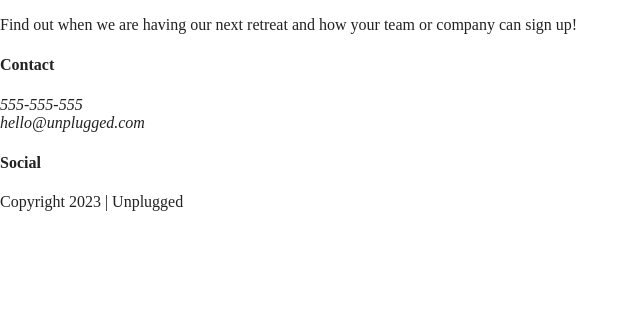
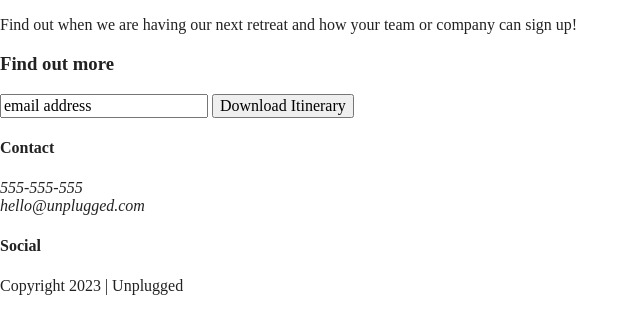
Before and after one commit to stephanieparra/unplugged, a website built with Parcel: page index.html in a window 1280 px wide. Shown: the part 176-510 px from the top of the page, without its empty margins (0-640 px from the left). Built offline with nearby package versions, Linux system fonts and the light colour scheme.

Commit message:
Added form html

```diff
--- a/index.html
+++ b/index.html
@@ -54,6 +54,11 @@
               company can sign up!
             </p>
           </div>
+          <div class="form">
+            <h3>Find out more</h3>
+            <input type="text" name="name" value="email address" />
+            <input type="button" value="Download Itinerary" />
+          </div>
         </div>
       </aside>
     </main>
```
